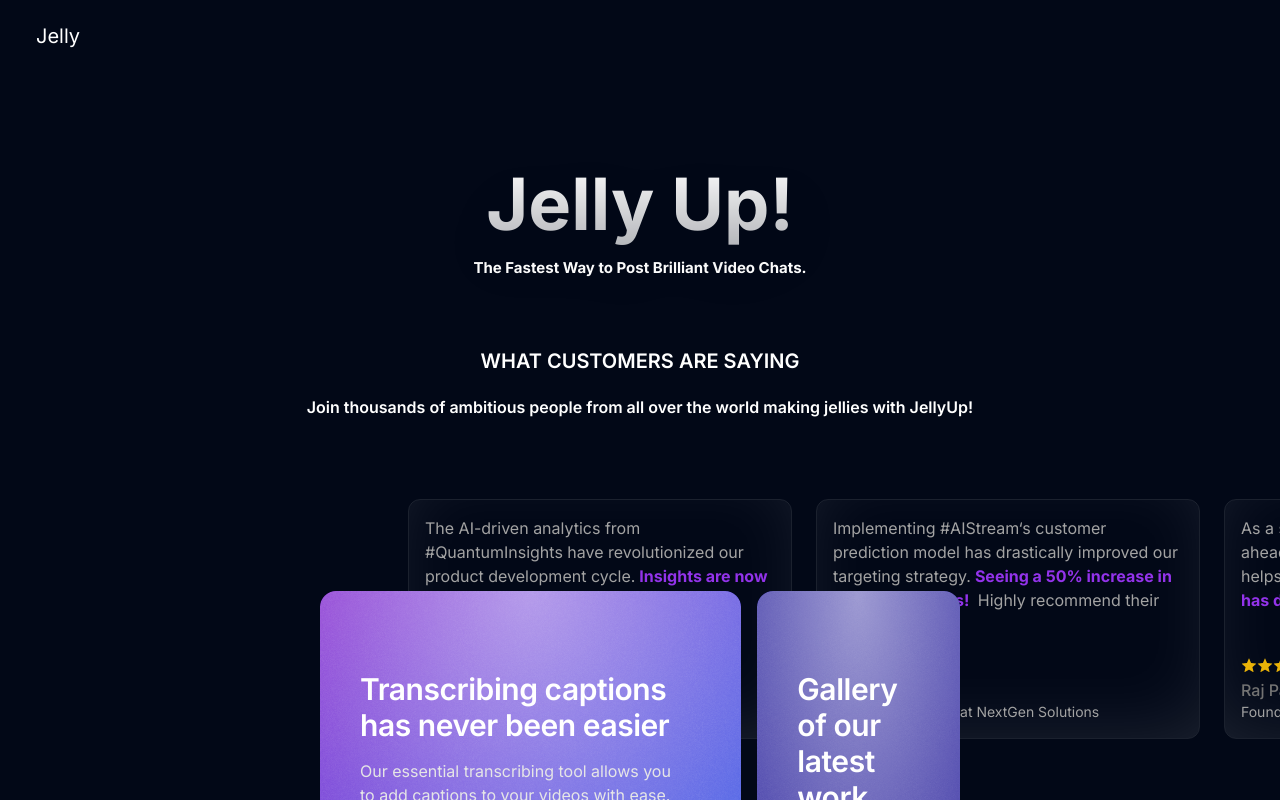
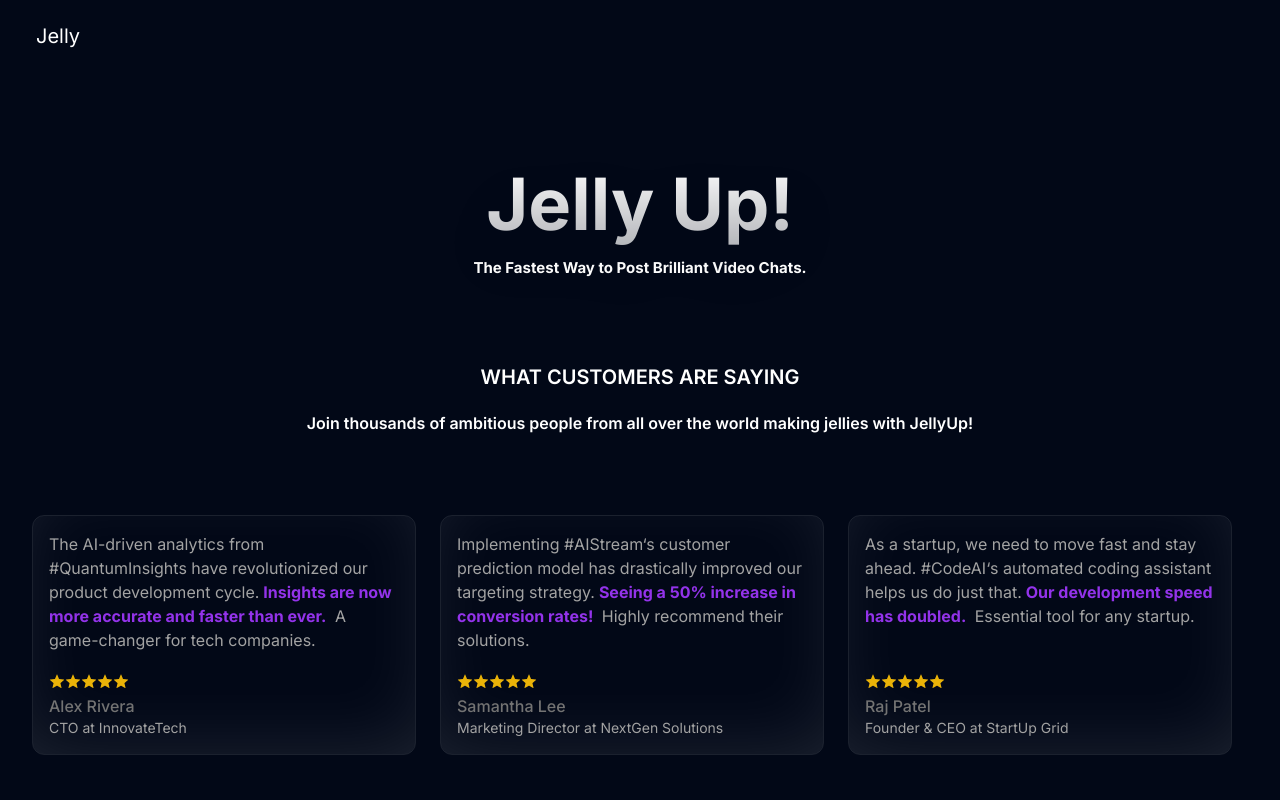
Before and after one commit to Team-S-I-R/jelly-hsproject, a Next.js app in the folder frontend/: page / in a window 1280 px wide. Built offline with nearby package versions, Linux system fonts and the light colour scheme.

Commit message:
homepage edits

```diff
--- a/frontend/app/page.tsx
+++ b/frontend/app/page.tsx
@@ -51,10 +51,10 @@ export default function Home() {
 			<main className="no-scrollbar w-screen h-screen overflow-y-scroll">
 				{/* <BackgroundGradientAnimation className="!absolute w-full h-full"/> */}
 				<div className="w-full h-[20%]"></div>
-				<div className="flex flex-col w-full h-full">
+				<div className="flex flex-col w-full  gap-4 h-max">
 
 
-					<div className="w-full h-full flex flex-col place-items-center place-content-center">
+					<div className="w-full h-max flex flex-col place-items-center place-content-center">
 						{/* Jelly Title */}
 						<div className="w-1/2 h-max z-50 inset-0 flex flex-col place-items-center place-content-center justify-center text-white font-bold px-4 pointer-events-none text-3xl text-center md:text-4xl lg:text-7xl">
 							<div className="w-max h-max flex flex-col gap-3">
@@ -66,23 +66,24 @@ export default function Home() {
 								</p>
 							</div>
 						</div>
+					</div>
 
 					{/* Testimonials */}
-						<motion.div className="w-1/2 relative z-10 my-4 flex flex-col gap-2 place-items-center">
+					<motion.div className="w-full relative z-10 my-4 h-max">
 						<motion.div
 							initial={{ opacity: 0, y: 20 }}
 							animate={{ opacity: 1, y: 0 }}
 							transition={{ duration: 1.7 }}
+							className="w-full"
 						>
 							<Testimonials />
 						</motion.div>
 					</motion.div>
-					</div>
 
-					<div className="w-full h-full flex flex-col place-items-center place-content-center">
+					<div className="w-full h-[80%] px-8 flex flex-col place-items-center place-content-center">
 
 						{/* WobbleCardGrid */}
-						<motion.div className="w-1/2 relative z-10 my-4 flex flex-col gap-2 place-items-center">
+						<motion.div className="w-full my-4 flex flex-col gap-2 place-items-center">
 							<motion.div
 								initial={{ opacity: 0, y: 20 }}
 								animate={{ opacity: 1, y: 0 }}
--- a/frontend/components/testimonials.tsx
+++ b/frontend/components/testimonials.tsx
@@ -131,9 +131,9 @@ const testimonials = [
 
 export function Testimonials() {
 	return (
-		<section id="testimonials">
-			<div className="py-14">
-				<div className="mx-auto md:container ">
+		<section className="w-full" id="testimonials">
+			<div className="py-14 w-full">
+				<div className="mx-auto md:container w-full ">
 					<h2 className="text-center text-xl font-semibold text-white">WHAT CUSTOMERS ARE SAYING</h2>
 					<h4 className="text-center text-base font-semibold text-wrap from-inherit text-white pt-5">
 						Join thousands of ambitious people from all over the world making jellies with JellyUp!
@@ -141,12 +141,12 @@ export function Testimonials() {
 					<div className="relative  mt-6 max-w-[100vw] overflow-hidden">
 						<div
 							className={cn(
-								"flex w-full mr-[50%] snap-x snap-mandatory flex-row place-items-s gap-6 overflow-x-auto py-14",
+								"flex  flex-row place-items-s place-content-start gap-6 overflow-x-auto py-14",
 								"[-ms-overflow-style:none] [scrollbar-width:none] [&::-webkit-scrollbar]:hidden"
 							)}
 						>
-							<div className="size-72 shrink-0 md:h-60 md:min-w-96"></div>
 							{testimonials.map((card, idx) => (
+							// <div className="size-72 bg-red-500 shrink-0 md:h-60 md:min-w-96"></div>
 								<TestimonialCard {...card} key={idx} />
 							))}
 							<div className="size-72 shrink-0 md:h-60 md:min-w-96"></div>
```
Lines whose indentation alone changed are shown as unchanged.
